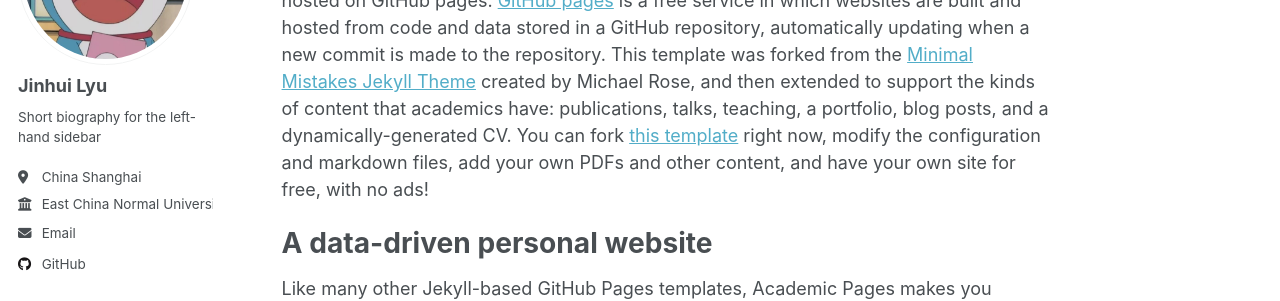
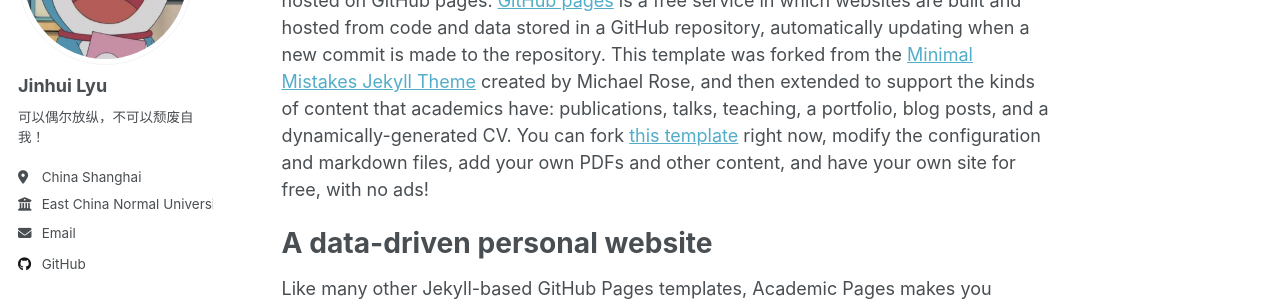
Before and after one commit to JINHUILYU/JINHUILYU.github.io, a Jekyll site: the page built from _pages/about.md, in a window 1280 px wide. Shown: the part 209-510 px from the top of the page. Built offline with Jekyll 4.4.1, drawn with Linux system fonts in a browser that asks for light colours.

Commit message:
Update _config.yml

```diff
--- a/_config.yml
+++ b/_config.yml
@@ -25,7 +25,7 @@
   avatar           : "Doraemon.png"
   name             : "Jinhui Lyu"
   pronouns         : # example: "she/her"
-  bio              : "Short biography for the left-hand sidebar"
+  bio              : "可以偶尔放纵，不可以颓废自我！"
   location         : "China Shanghai"
   employer         : "East China Normal University"
   uri              : # URL
```
